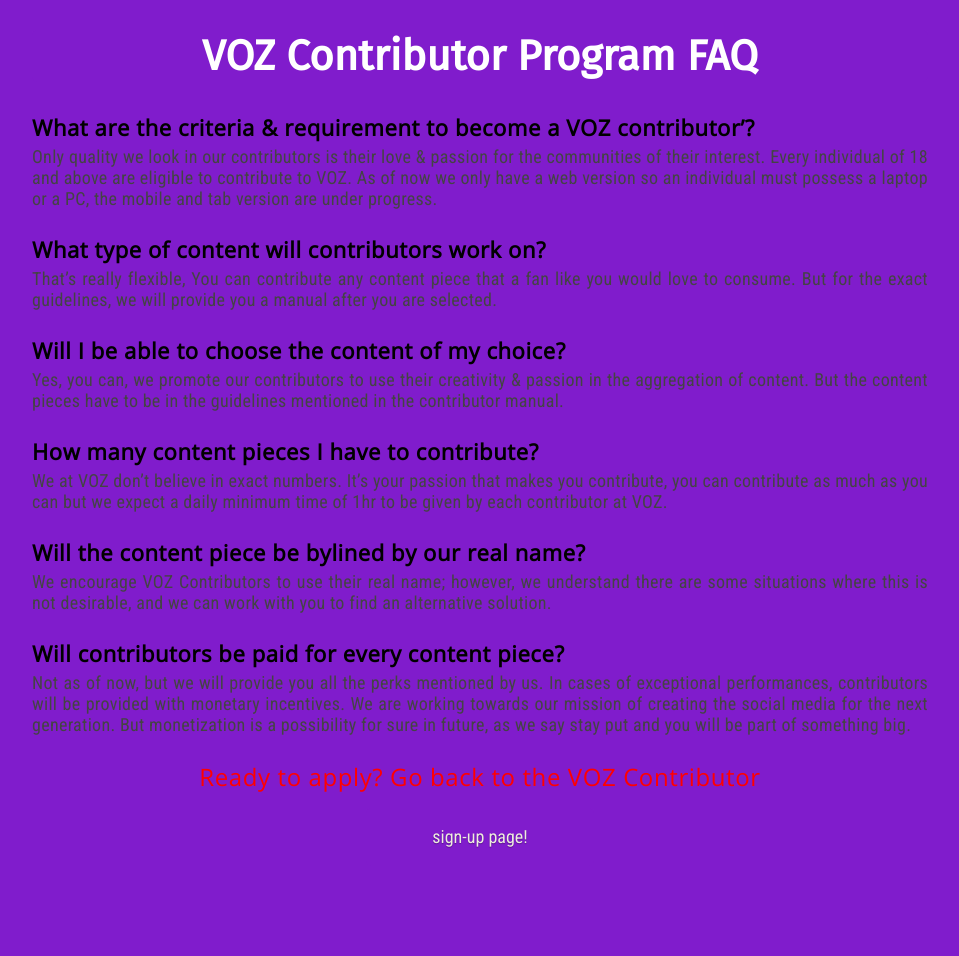
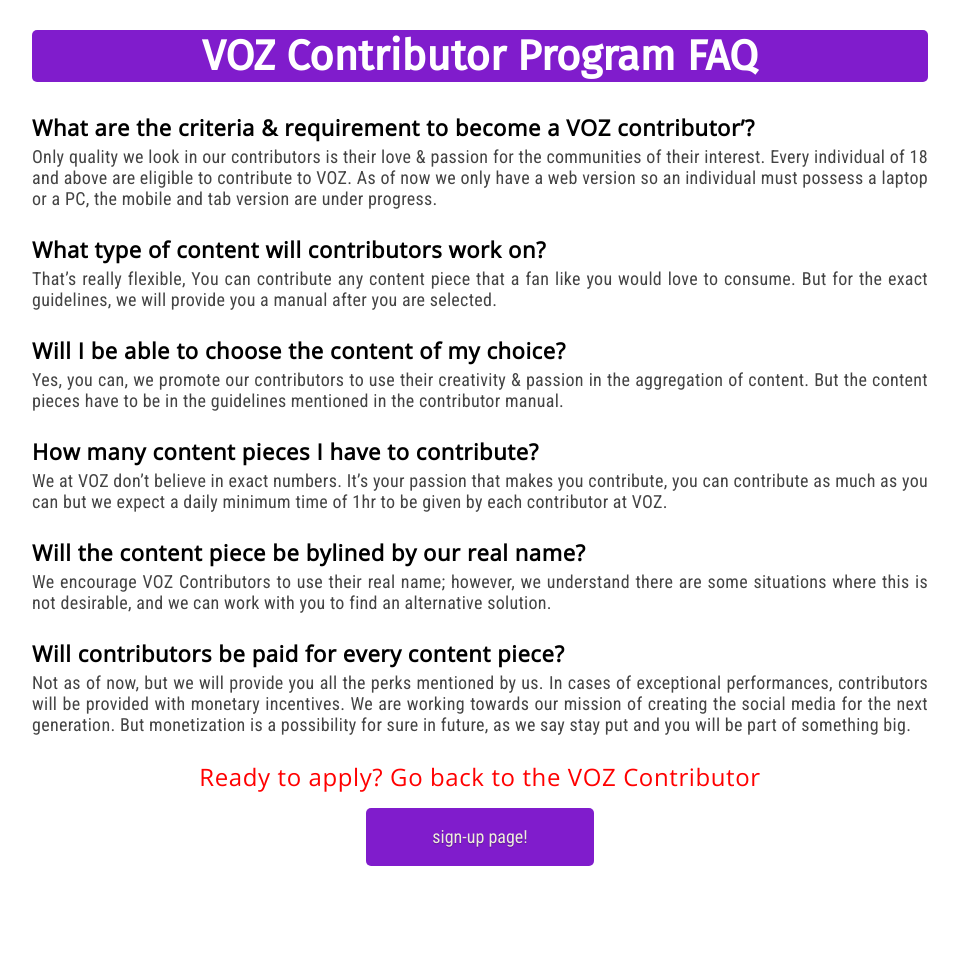
Before and after one commit to DhawalAgrawal/vozContrib, a PHP site: page /faq.html in a window 1280 px wide. Shown: the whole page, without its empty margins (160-1119 px from the left). Run offline with PHP 8.4, Linux system fonts and the light colour scheme.

Commit message:
Add files via upload

```diff
--- a/index.html
+++ b/index.html
@@ -14,7 +14,7 @@
 </head>
 
 <body>
-<div>
+<div style="background:#801ccc;">
 <div class="banner" id="b1">
 <h1>VOZ</h1>
 <h2>CONTRIBUTOR PROGRAMME</h2>
--- a/vozcontrib.css
+++ b/vozcontrib.css
@@ -3,8 +3,7 @@
 body, h1,h2,h3,p{
 margin:0;
 padding:0;}
-body{
-background:#801ccc;}
+
 .banner{
 width:100%;
 background:#801ccc;
```
